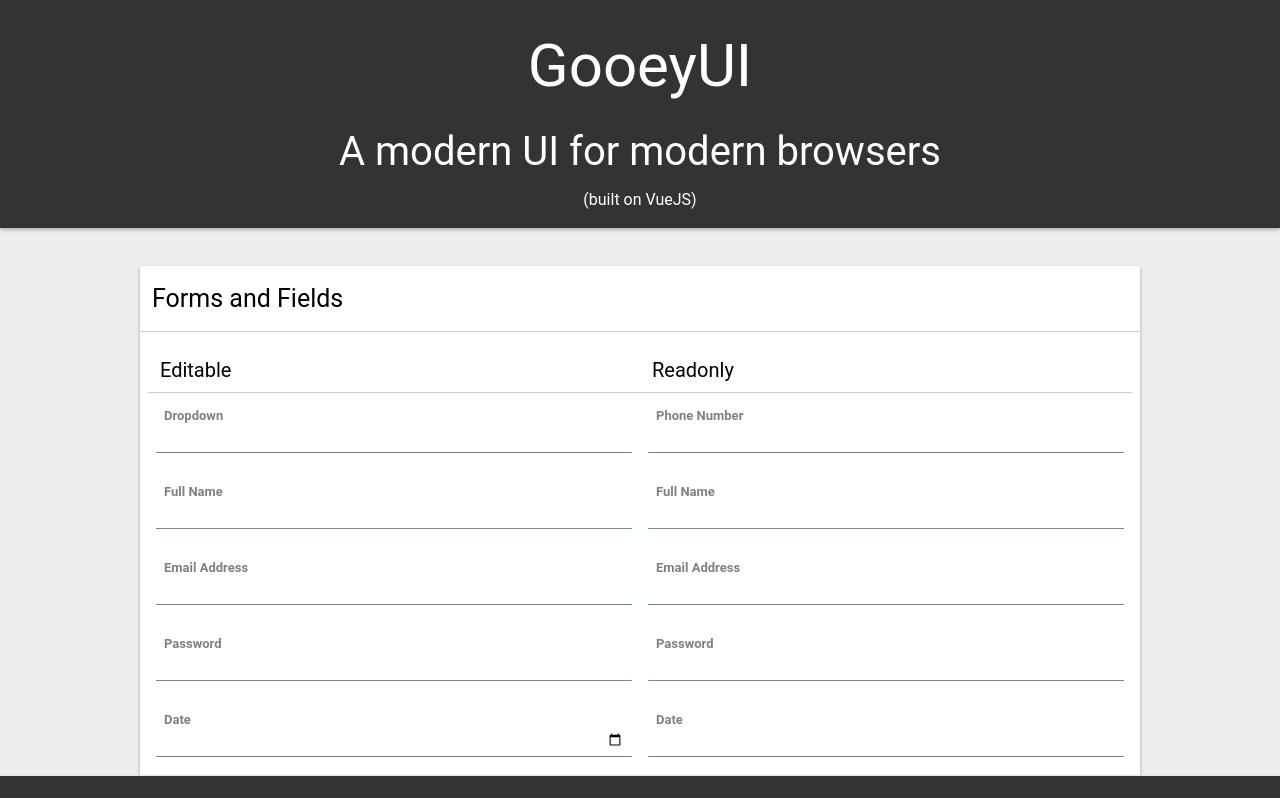
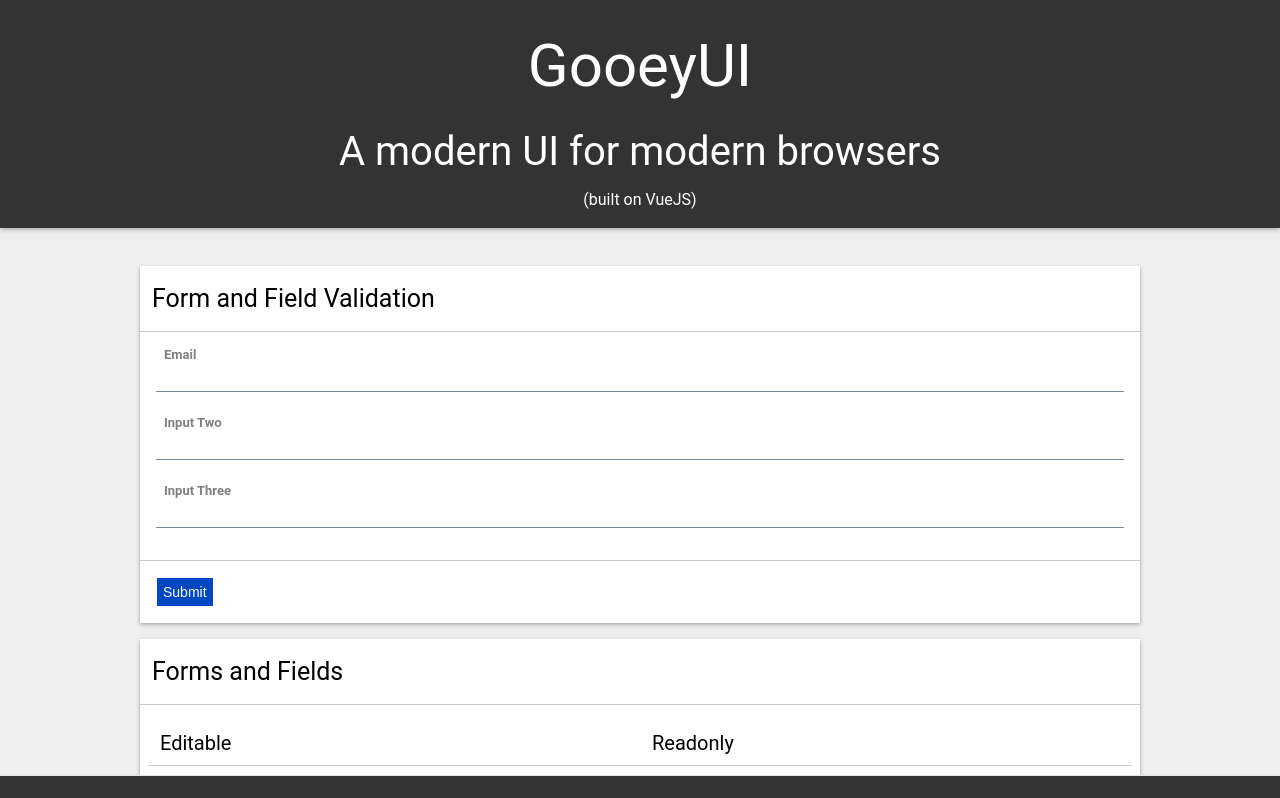
Before and after one commit to gooeywizard/gooey-ui, a Vue app: page / in a window 1280 px wide. Shown: the top 798 px of the page. Built offline with nearby package versions, Linux system fonts and the light colour scheme.

Commit message:
Reworked field/form validation, so it works much better now.

```diff
--- a/package.json
+++ b/package.json
@@ -21,7 +21,7 @@
     "lint": "eslint --ext .js,.vue src test/unit/specs test/e2e/specs"
   },
   "dependencies": {
-    "vee-validate": "^2.0.0-rc.14",
+    "vee-validate": "^2.1.4",
     "vue": "^2.5.17"
   },
   "devDependencies": {
--- a/src/App.vue
+++ b/src/App.vue
@@ -8,6 +8,22 @@
 		</header>
 
 		<article class="gw-main-content gw-column center-h">
+
+			<form class="gw-box shadow" @submit.prevent="validateBeforeSubmit">
+				<div class="gw-box-header">
+					<h4>Form and Field Validation</h4>
+				</div>
+
+				<div class="gw-box-body">
+					<gui-input type="email" label="Email" v-model="validationForm.inputOne" v-validate="'required|email'" :error="errors.first('email')" name="email"></gui-input>
+					<gui-input type="text" label="Input Two" v-model="validationForm.inputTwo"></gui-input>
+					<gui-input type="text" label="Input Three" v-model="validationForm.inputThree"></gui-input>
+				</div>
+
+				<div class="gw-box-footer">
+					<button type="submit" class="gw-btn primary">Submit</button>
+				</div>
+			</form>
 
 			<div class="gw-box shadow">
 				<div class="gw-box-header">
@@ -213,13 +229,29 @@
 				noLabel: '',
 				phoneNumber: '',
 				dropdown: '',
-				dropdownOptions: ['one','Two','three','FoUr']
+				dropdownOptions: ['one','Two','three','FoUr'],
+				validationForm: {
+					inputOne: '',
+					inputTwo: '',
+					inputThree: ''
+				}
 			}
 		},
 
 		methods: {
 			toggleModal: function() {
 				this.$data.displayDialog = !this.$data.displayDialog;
+			},
+
+			validateBeforeSubmit: function() {
+				this.$validator.validateAll().then((result) => {
+					if(result) {
+						console.log('Form Submitted!');
+						return;
+					}
+
+					console.log('Correct them errors!');
+				});
 			}
 		}
 	}
--- a/src/assets/scss/_button.scss
+++ b/src/assets/scss/_button.scss
@@ -10,7 +10,7 @@
 	border: none;
 	font-size: 14px;
 	outline: none;
-	transition: 0.2s;
+	transition: 0.05s;
 	// box-shadow: 0 0 1px rgba(0, 0, 0, .24), 0 1px 1px rgba(0, 0, 0, .12);
 }
 
--- a/src/assets/scss/_form.scss
+++ b/src/assets/scss/_form.scss
@@ -63,7 +63,7 @@ input[readonly] {
 	margin-top: 1px;
 	font-size: 14px;
 	background-color: inherit;
-	color: transparent;
+	// color: transparent;
 	transition: color 0.3s ease;
 }
 
--- a/src/components/gui-input.vue
+++ b/src/components/gui-input.vue
@@ -7,7 +7,7 @@
 
 			<div class="gw-input">
 
-				<input :type="type" ref="input" :id="inputId" :value="value" :name="name" :readonly="readonly" v-validate="validate && !readonly ? validate : ''"
+				<input :type="type" ref="input" :id="inputId" :value="value" :name="name" :readonly="readonly"
 						@focus="focusHandler" @blur="blurHandler" @input="onInput" @keydown="onKeyDown" @keyup="onKeyUp">
 
 				<ul class="gw-list shadow" v-if="displayDropdown">
@@ -19,7 +19,8 @@
 			</div>
 
 			<!-- <div class="gw-field-feedback" v-if="validate && !readonly && errorMessage && errors.has(name) && fields[name].dirty && fields[name].touched">{{ errorMessage }}</div> -->
-			<div class="gw-field-feedback" v-if="validate && !readonly && errorMessage && error">{{ errorMessage }}</div>
+			<!-- <div class="gw-field-feedback" v-if="validate && !readonly && errorMessage && error">{{ errorMessage }}</div> -->
+			<div class="gw-field-feedback" v-if="error">{{ error }}</div>
 
 		</div>
 
@@ -30,9 +31,20 @@
 	export default {
 		name: 'gui-input',
 
+		// $_veeValidate: {
+		// 	name() {
+		// 		console.log('TESTING', this.label);
+		// 		return this.name;
+		// 	},
+		// 	value() {
+		// 		return this.value;
+		// 	}
+		// },
+
 		data () {
 			return {
 				hasFocus: false,
+				dirty: false,
 				inputId: this._uid + '-input',
 				labelStyle: '',
 				fieldTypes: ['text','email','password','date'],
@@ -85,6 +97,7 @@
 		methods: {
 			onInput: function(event) {
 				this.$emit('input', this.$refs.input.value);
+				this.$data.dirty = true;
 				// this.updateModel();
 
 				if(this.$props.options && this.$props.options.length > 0) {
@@ -164,16 +177,25 @@
 			},
 
 			getFieldClasses: function() {
-				let input = this.fields[this.$props.name];
-
+				let input = this.$refs.input;
+				// console.log(this);
+				// console.log(this.$validator.flags);
+				console.log(this.$props.error);
 				if(input) {
+					console.log(this);
 					return {
-						'touched': input.touched && !this.$props.readonly,
-						'untouched': input.untouched && !this.$props.readonly,
-						'dirty': input.dirty && !this.$props.readonly,
-						'pristine': input.pristine && !this.$props.readonly,
-						'invalid': input.invalid && !this.$props.readonly,
-						'valid': input.valid && !this.$props.readonly,
+						'touched': this.$data.dirty && !this.$props.readonly && !this.$props.disabled,
+						'untouched': !this.$data.dirty && !this.$props.readonly && !this.$props.disabled,
+						'dirty': this.$data.dirty && !this.$props.readonly && !this.$props.disabled,
+						'pristine': !this.$data.dirty && !this.$props.readonly && !this.$props.disabled,
+						'invalid': this.$props.error && !this.$props.readonly && !this.$props.disabled,
+						'valid': !this.$props.error && !this.$props.readonly && !this.$props.disabled,
+						// 'touched': input.touched && !this.$props.readonly,
+						// 'untouched': input.untouched && !this.$props.readonly,
+						// 'dirty': input.dirty && !this.$props.readonly,
+						// 'pristine': input.pristine && !this.$props.readonly,
+						// 'invalid': input.invalid && !this.$props.readonly,
+						// 'valid': input.valid && !this.$props.readonly,
 						'has-focus': this.$data.hasFocus,
 						'has-value': this.$props.value && this.$props.value.length > 0 || this.$props.readonly
 					};
```
